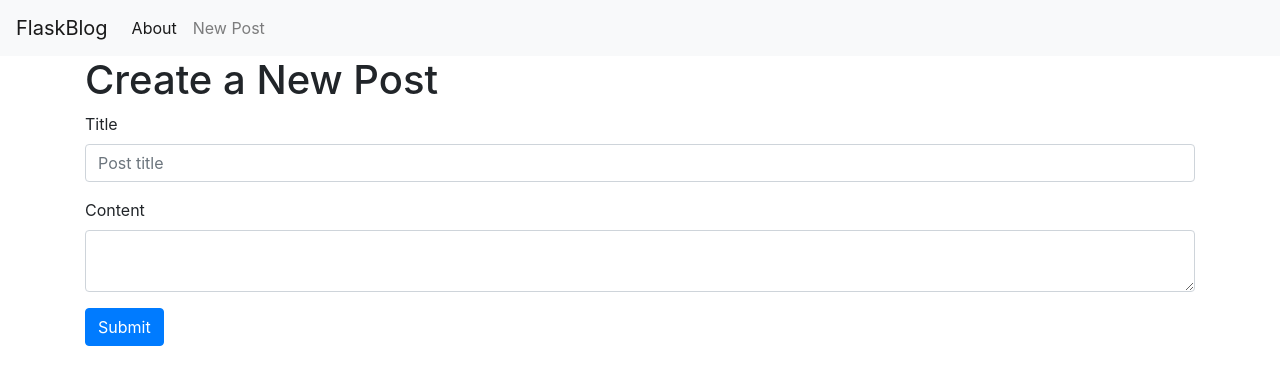
After one commit to cafecodr/flask-blog, a Flask app: page /create in a window 1280 px wide. The commit adds this page. Shown: the top 385 px of the page. Run offline with Flask 2, Linux system fonts and the light colour scheme; some libraries are stand-ins or nearby versions.

Commit message:
Add create post page

```diff
--- a/app.py
+++ b/app.py
@@ -1,8 +1,9 @@
 import sqlite3
-from flask import Flask, render_template
+from flask import Flask, render_template, request, url_for, flash, redirect
 from werkzeug.exceptions import abort
 
 app = Flask(__name__)
+app.config['SECRET_KEY'] = 'atopsecretkey'
 
 
 def get_db_connection():
@@ -25,7 +26,8 @@ def get_post(post_id):
 @app.route('/')
 def index():
     conn = get_db_connection()
-    posts = conn.execute('SELECT * FROM posts').fetchall()
+    posts = conn.execute(
+        'SELECT * FROM posts ORDER BY created DESC').fetchall()
     conn.close()
     return render_template('index.html', posts=posts)
 
@@ -34,3 +36,22 @@ def index():
 def post(post_id):
     post = get_post(post_id)
     return render_template('post.html', post=post)
+
+
+@app.route('/create', methods=['GET', 'POST'])
+def create():
+    if request.method == 'POST':
+        title = request.form['title']
+        content = request.form['content']
+
+        if not title:
+            flash('Title is required!')
+        else:
+            conn = get_db_connection()
+            conn.execute(
+                'INSERT INTO posts (title, content) VALUES (?,?)', (title, content))
+            conn.commit()
+            conn.close()
+            return redirect(url_for('index'))
+
+    return render_template('create.html')
--- a/templates/base.html
+++ b/templates/base.html
@@ -38,10 +38,16 @@
           <li class="nav-item active">
             <a class="nav-link" href="#">About</a>
           </li>
+          <li class="nav-item">
+            <a class="nav-link" href="{{ url_for('create') }}">New Post</a>
+          </li>
         </ul>
       </div>
     </nav>
     <div class="container">{% block content %} {% endblock %}</div>
+    {% for message in get_flashed_messages() %}
+    <div class="alert alert-danger">{{message}}</div>
+    {% endfor %}
 
     <!-- Optional JavaScript -->
     <!-- jQuery first, then Popper.js, then Bootstrap JS -->
--- /dev/null
+++ b/templates/create.html
@@ -0,0 +1,27 @@
+{% extends 'base.html' %} {% block content %}
+<h1>{% block title %} Create a New Post {% endblock %}</h1>
+
+<form method="post">
+  <div class="form-group">
+    <label for="title">Title</label>
+    <input
+      type="text"
+      name="title"
+      placeholder="Post title"
+      class="form-control"
+      value="{{ request.form['title'] }}"
+    />
+  </div>
+
+  <div class="form-group">
+    <label for="content">Content</label>
+    <textarea name="content" placeholder="Post content" class="form-control">
+      {{ request.form['content'] }}
+    </textarea>
+  </div>
+
+  <div class="form-group">
+    <button type="submit" class="btn btn-primary">Submit</button>
+  </div>
+</form>
+{% endblock %}
```
Also changed, not shown: database.db.
